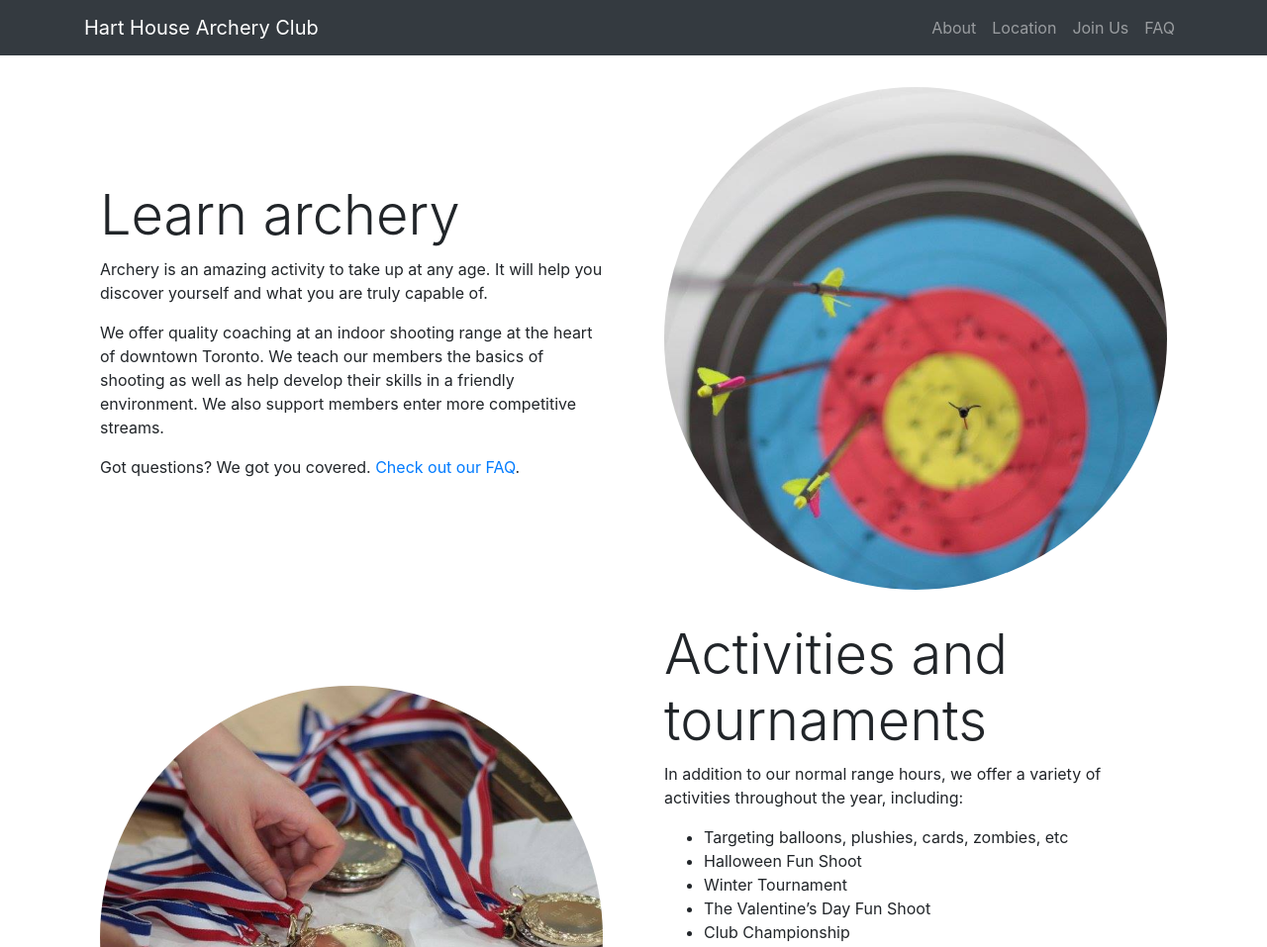
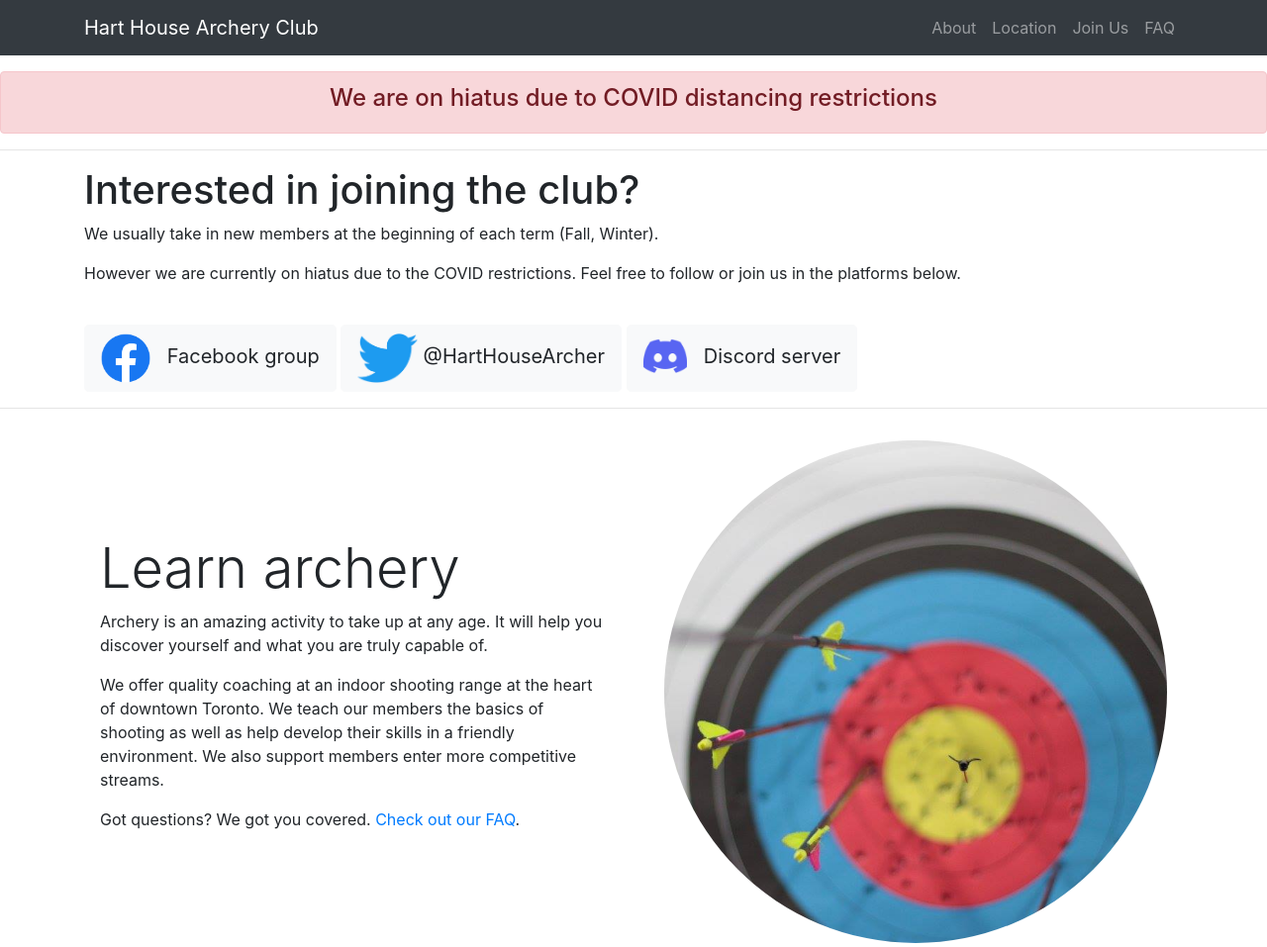
Before and after one commit to minghz/hhac_site, a plain HTML site: page index.html in a window 1280 px wide. Shown: the top 957 px of the page at 99% size. Drawn offline with Linux system fonts and the light colour scheme.

Commit message:
Updates with COVID warning
* Move waitlist section to top
* Add COVID "on hiatus" alert on top
* Remove waitist embed

```diff
--- a/index.html
+++ b/index.html
@@ -54,6 +54,62 @@
         </div>
       </div>
     </nav>
+
+    <div class="alert alert-danger text-center" role="alert">
+      <h4>We are on hiatus due to COVID distancing restrictions</h4>
+    </div>
+
+    <hr />
+
+    <section id='waitlist'>
+      <div class="container">
+        <div class="row align-items-center">
+          <div class="col-lg-12">
+            <h1>Interested in joining the club?</h1>
+            <!-- When waitlists open again, replace "src" with url
+              <iframe id="waitlist_frame"
+                      src="REPLACE WITH EMBEDDED GOOGLE FORM URL"
+                      frameborder="0"
+                      marginheight="0"
+                      marginwidth="0">
+                Loading...
+              </iframe>
+            -->
+            <p>We usually take in new members at the beginning of each term (Fall, Winter).</p>
+            <p>However we are currently on hiatus due to the COVID restrictions. Feel free to follow or join us in the platforms below.</p>
+            <br />
+
+            <a class="btn btn-lg btn-light"
+               target="_blank"
+               href="https://www.facebook.com/pages/category/Amateur-Sports-Team/Hart-House-Archery-Club-148049781946135/">
+              <img height="50px" src="img/facebook-logo-color.png"></img>
+              &nbsp;
+              <span>Facebook group</span>
+            </a>
+
+            <a class="btn btn-lg btn-light"
+               target="_blank"
+               href="https://twitter.com/harthousearcher">
+              <img height="50px" src="img/twitter-logo-blue.png"></img>
+              <span>@HartHouseArcher</span>
+            </a>
+
+            <a href="https://discord.gg/zPXUuxB"
+               target="_blank"
+               type="button"
+               class="btn btn-lg btn-light">
+              <img height="50px" src="img/discord-logo-color.png"></img>
+              &nbsp;
+              <span>Discord server</span>
+            </a>
+
+          </div>
+        </div>
+      </div>
+    </section>
+
+    <hr/>
+
 
     <section id='about'>
       <div class="container">
@@ -144,21 +200,6 @@
     </section>
 
     <hr/>
-    <section id='waitlist'>
-      <div class="container">
-        <div class="row align-items-center">
-          <div class="col-lg-12">
-            <h1>Interested in joining the club?</h1>
-            <p>We take in new members at the beginning of each term (Fall, Winter).</p>
-            <p>Please add your information to the form below and we will contact you when spaces become available.</p>
-            <br />
-            <iframe id="waitlist_frame" src="https://docs.google.com/forms/d/e/1FAIpQLSdloiP1KvDKJK88g9QeaJCDu1UDWxfUTHdTBqcznh4Ist4E8w/viewform?embedded=true" frameborder="0" marginheight="0" marginwidth="0">Loading...</iframe>
-          </div>
-        </div>
-      </div>
-    </section>
-
-    <hr/>
 
     <section id='faq'>
       <div class="container">
```
Also changed, not shown: css/default.css (line endings or trailing spaces), img/discord-logo-color.png (added), img/discord-logo-white.png (added), img/facebook-logo-color.png (added), img/twitter-logo-blue.png (added).
